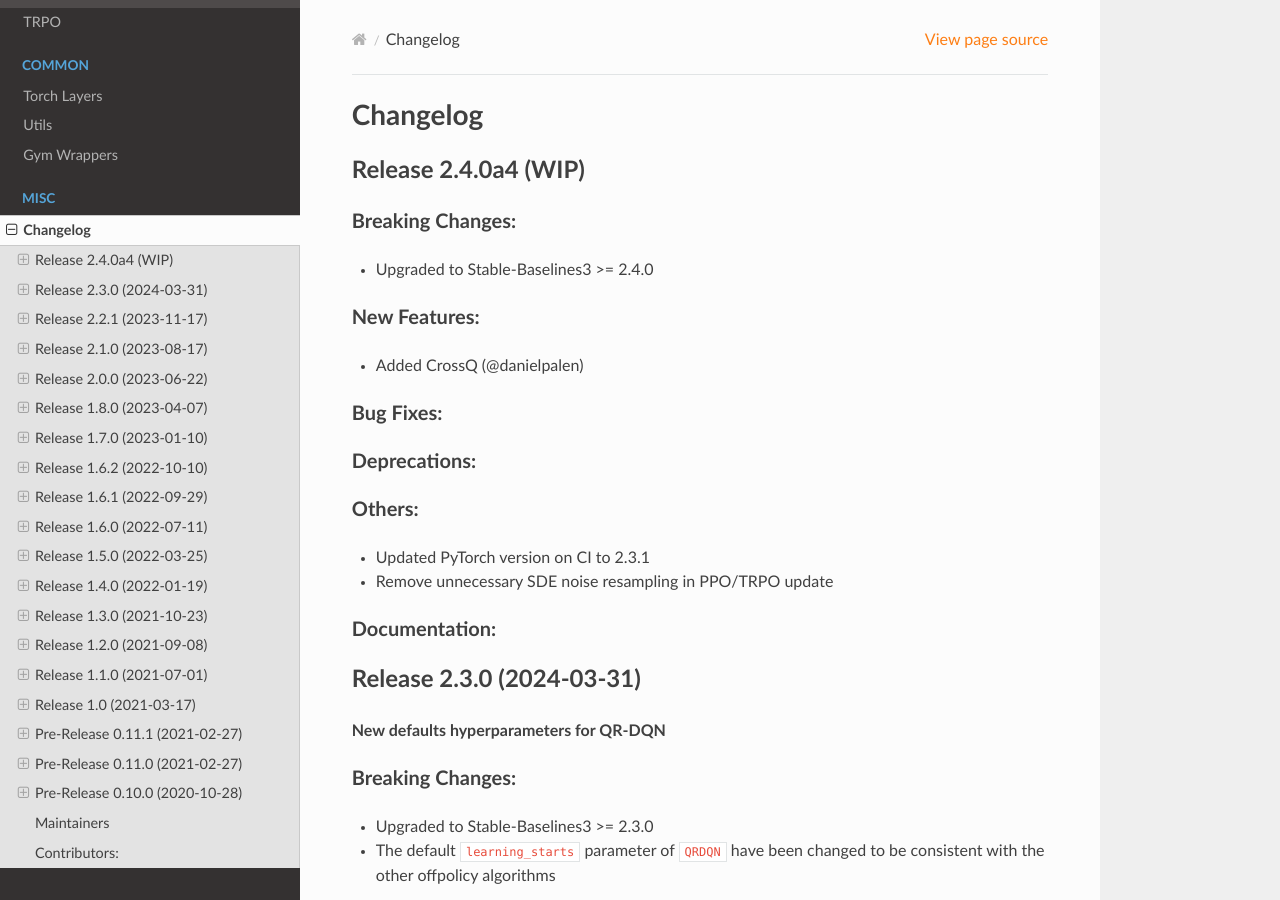
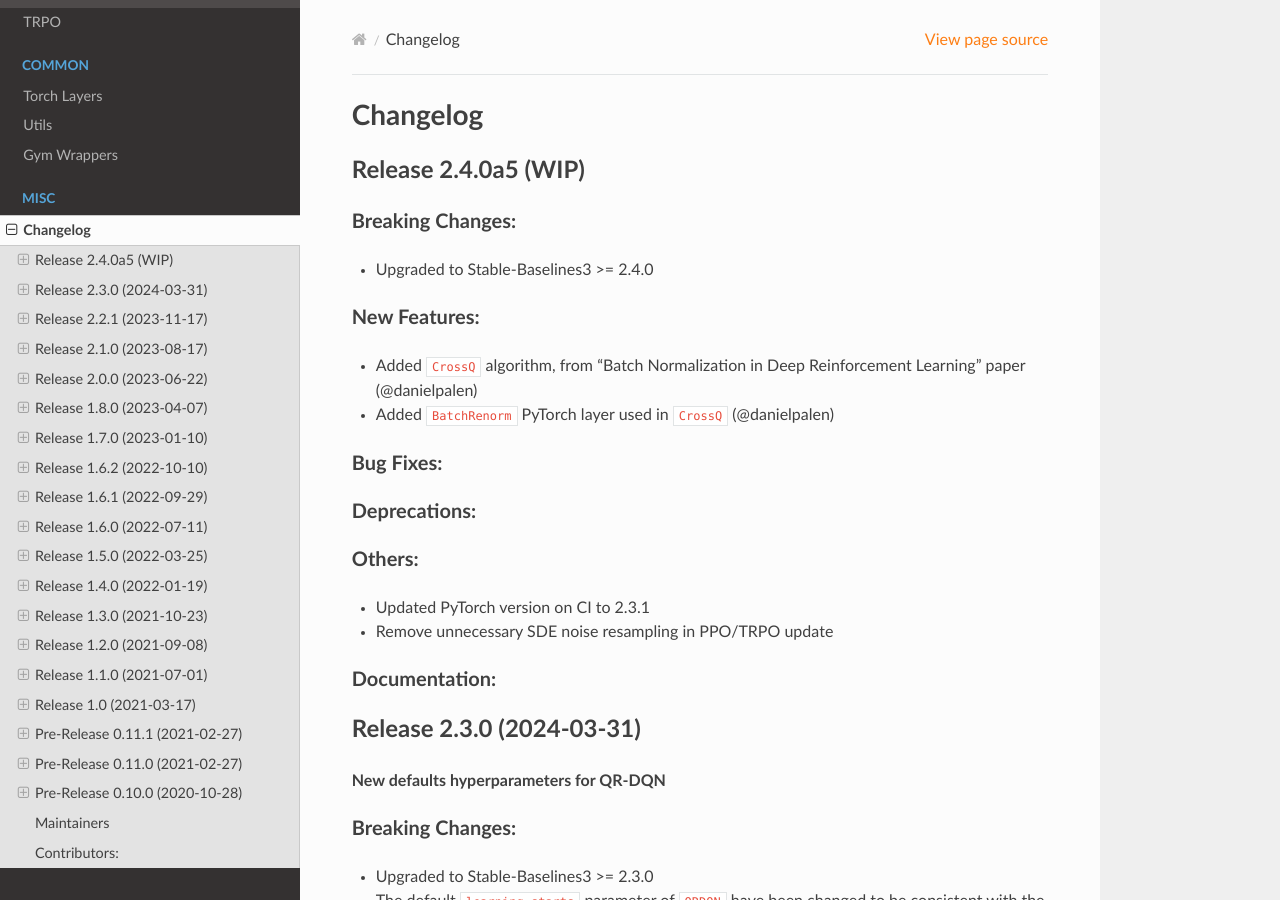
Before and after one commit to Stable-Baselines-Team/stable-baselines3-contrib, a Sphinx documentation site: the page built from docs/misc/changelog.rst, in a window 1280 px wide and 900 px high. Built offline with Sphinx 7.4.7 and the Read the Docs theme 2.0.0, drawn with Linux system fonts in a browser that asks for light colours.

Commit message:
Update doc

```diff
--- a/docs/guide/algos.rst
+++ b/docs/guide/algos.rst
@@ -10,6 +10,7 @@
 ============ =========== ============ ================= =============== ================
 ARS          ✔️          ❌️            ❌                ❌                ✔️
 MaskablePPO  ❌           ✔️             ✔️                ✔️               ✔️
+CrossQ       ✔️          ❌            ❌                ❌                ✔️
 QR-DQN       ️❌          ️✔️            ❌                ❌                ✔️
 RecurrentPPO ✔️           ✔️             ✔️                ✔️               ✔️
 TQC          ✔️          ❌            ❌                ❌                ✔️
--- a/docs/misc/changelog.rst
+++ b/docs/misc/changelog.rst
@@ -3,7 +3,7 @@
 Changelog
 ==========
 
-Release 2.4.0a4 (WIP)
+Release 2.4.0a5 (WIP)
 --------------------------
 
 Breaking Changes:
@@ -12,7 +12,8 @@
 
 New Features:
 ^^^^^^^^^^^^^
-- Added CrossQ (@danielpalen)
+- Added ``CrossQ`` algorithm, from "Batch Normalization in Deep Reinforcement Learning" paper (@danielpalen)
+- Added ``BatchRenorm`` PyTorch layer used in ``CrossQ`` (@danielpalen)
 
 Bug Fixes:
 ^^^^^^^^^^
```
Also changed, not shown: docs/modules/crossq.rst (+35 -3 lines).
